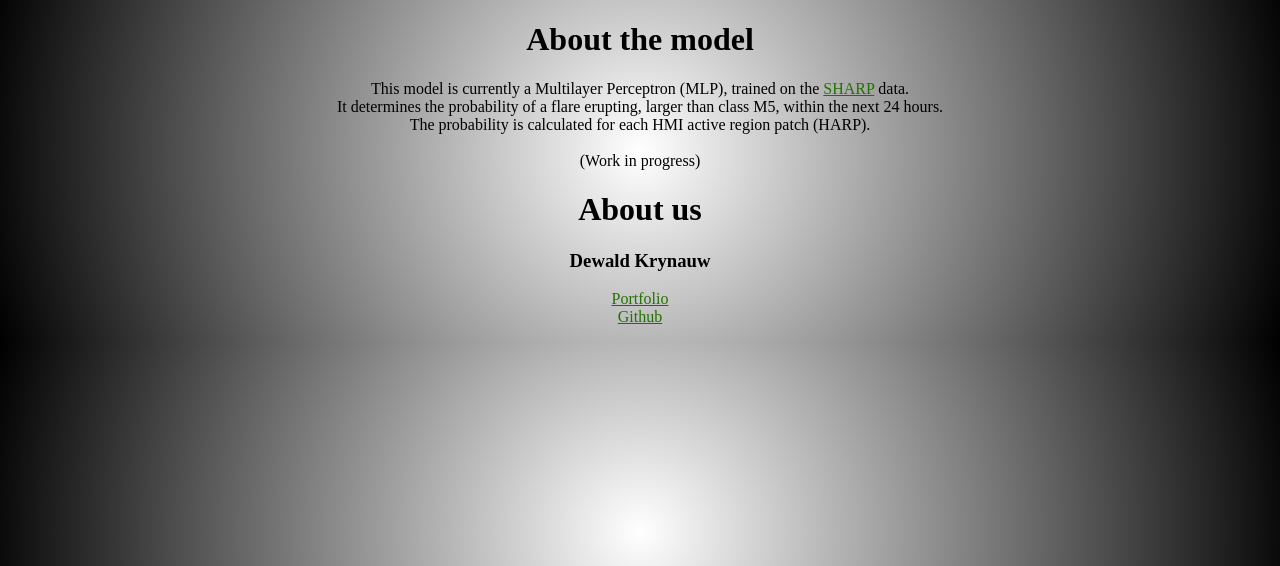
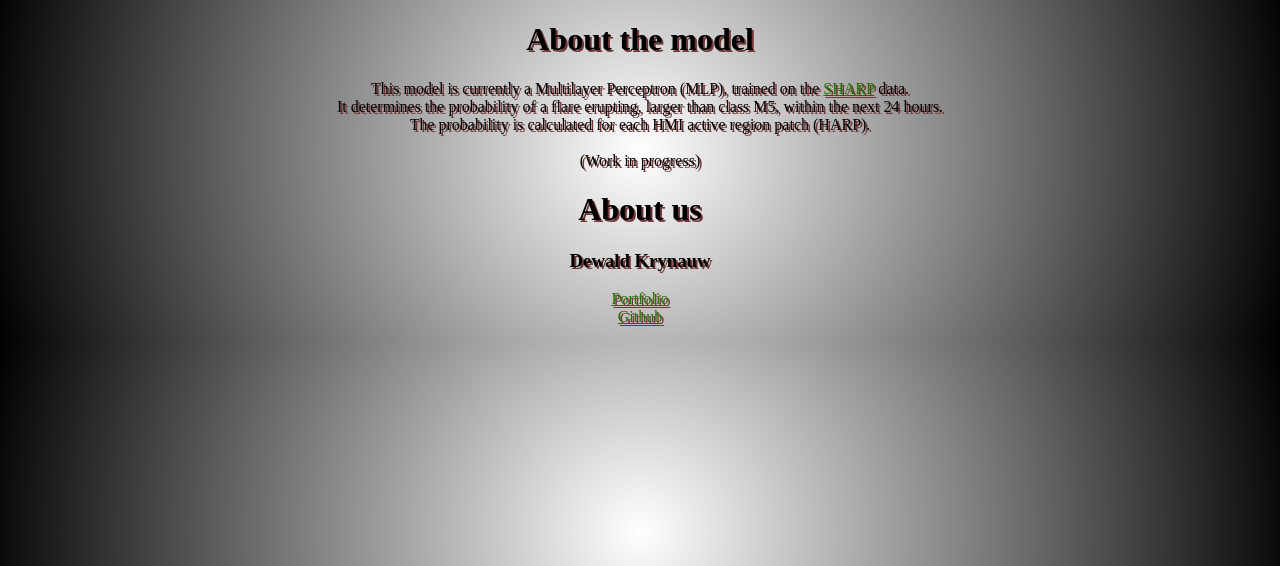
Before and after one commit to Dewald928/deep-flare-prediction-heroku, a Flask app: page /about in a window 1280 px wide. Shown: the part 38-604 px from the top of the page. Run offline with Flask 2, Linux system fonts and the light colour scheme.

Commit message:
that drop shadow though
Took 3 minutes

```diff
--- a/app/static/css/style.css
+++ b/app/static/css/style.css
@@ -32,6 +32,7 @@ body {
 h1, p, ol, h3 {
     color: #fff;
     text-align: center;
+    text-shadow: 2px 2px #713535;
 }
 
 .about h1, p, ol, h3 {
```
